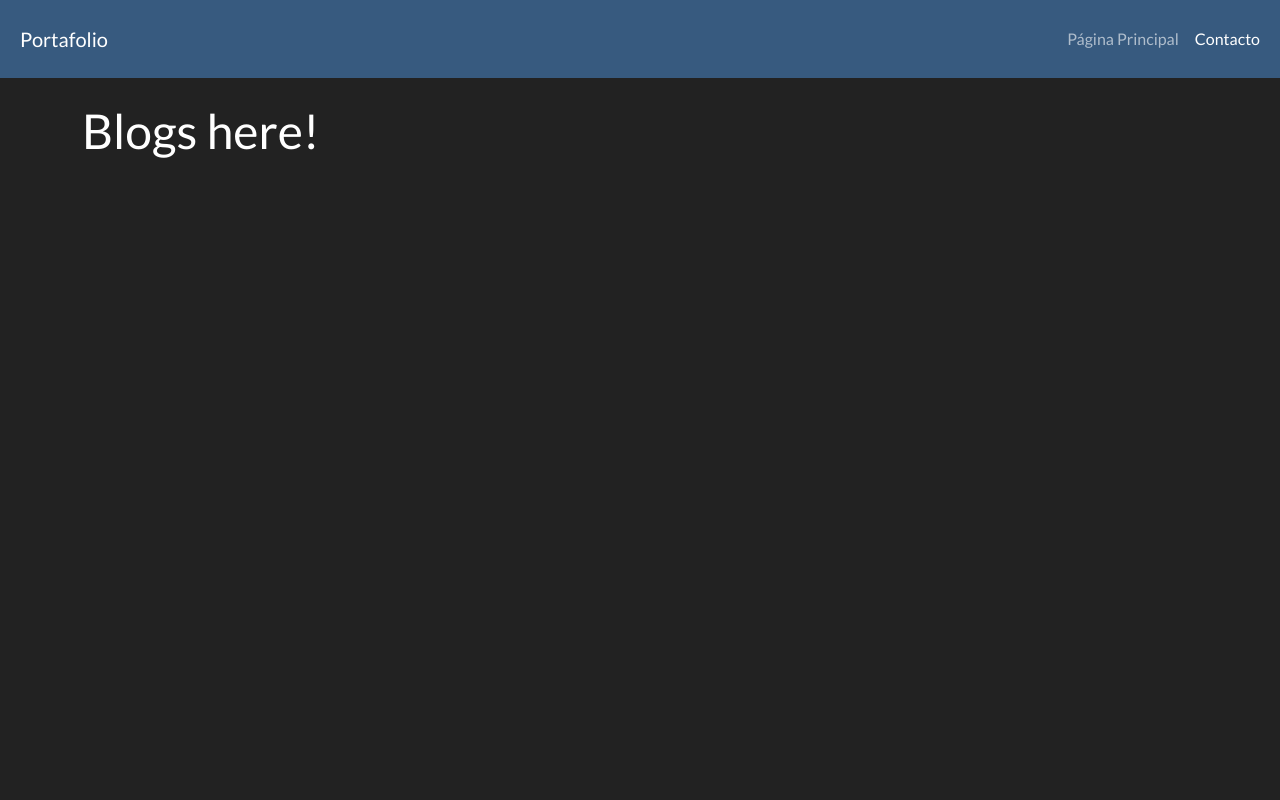
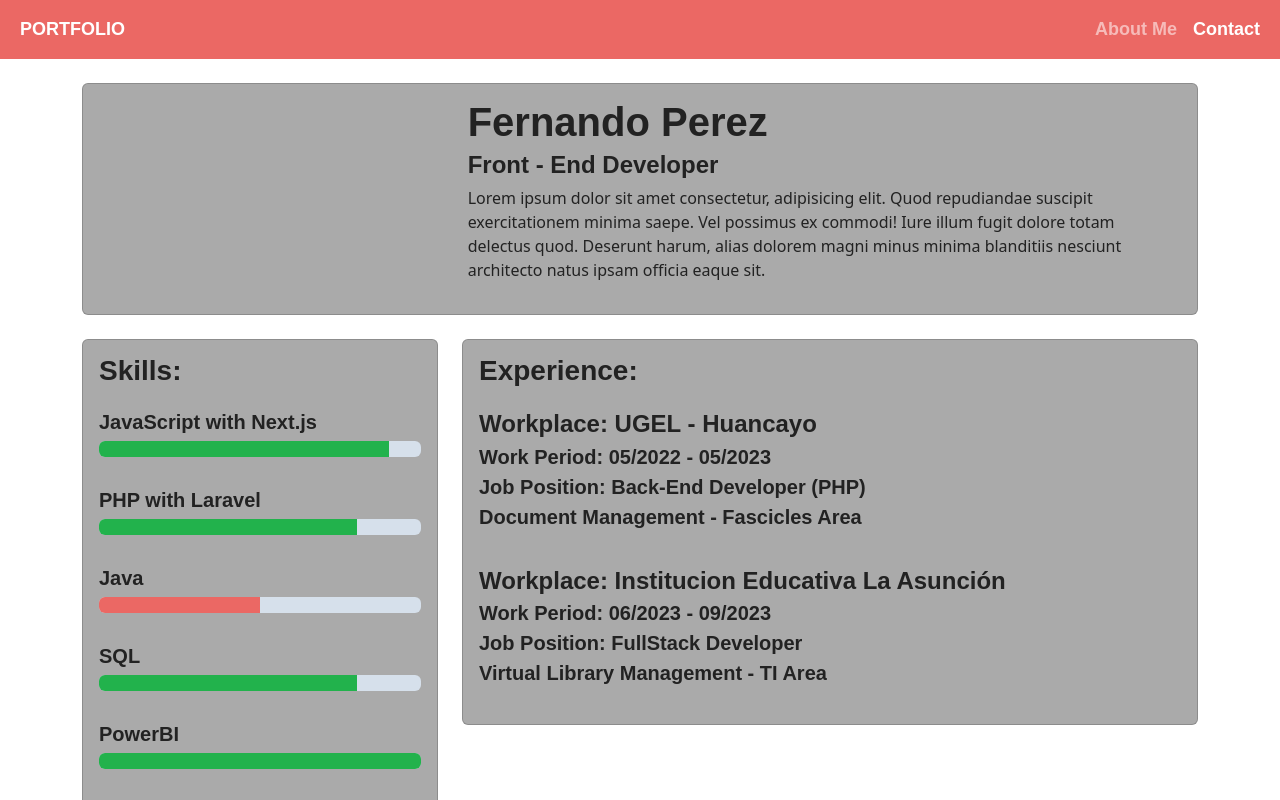
Before and after one commit to whatpasa/PortFolioLifetime, a Next.js app: page /blog in a window 1280 px wide. Shown: the top 800 px of the page. Built offline with nearby package versions, Linux system fonts and the light colour scheme; a web font is replaced by a local one.

Commit message:
3rd Version

```diff
--- a/components/Navbar.js
+++ b/components/Navbar.js
@@ -5,15 +5,15 @@ const Navbar = () =>
     <>
         <nav className="navbar navbar-expand-lg navbar-dark bg-primary ">
             <div className="container-fluid">
-                <Link className="navbar-brand p-2" href="/">Portafolio</Link>
+                <Link className="navbar-brand p-2" href="/">Portfolio</Link>
                 <div className="collapse navbar-collapse " id="navbarNav">
                     <ul className="me-auto mb-2 mb-lg-0"></ul>
                     <ul className="navbar-nav">
                         <li className="nav-item">
-                           <Link href="blog" className="nav-link"> Página Principal</Link>
+                           <Link href="blog" className="nav-link"> About Me</Link>
                         </li>
                         <li className="nav-item">
-                            <a className="nav-link active" href="github">Contacto</a>
+                            <Link className="nav-link active" href="github"> Contact </Link>
                         </li>
                     </ul>
                 </div>
--- /dev/null
+++ b/experience.js
@@ -0,0 +1,21 @@
+export const experience = [
+
+    {
+        locate: 'UGEL - Huancayo' ,
+        period: '05/2022 - 05/2023',
+        work: 'Document Management - Fascicles Area' ,
+        job: 'Back-End Developer (PHP)',
+
+    } ,
+    {
+        locate: 'Institucion Educativa La Asunción' ,
+        period: '06/2023 - 09/2023',
+        work: 'Virtual Library Management - TI Area' ,
+        job: 'FullStack Developer',
+
+    } ,
+
+
+
+
+]
--- a/pages/_app.js
+++ b/pages/_app.js
@@ -1,4 +1,4 @@
-import  'bootswatch/dist/darkly/bootstrap.min.css'
+import  'bootswatch/dist/journal/bootstrap.min.css'
 export default function MyApp({ Component, pageProps }) {
     return <Component {...pageProps} />
   }
--- a/pages/blog.js
+++ b/pages/blog.js
@@ -1,10 +1,72 @@
-import Layout from "../components/Layout";
-const Blog = () =>
+import Layout from './../components/Layout';
+import { skills } from "./../profile";
+import { experience } from "./../experience";
+const blog = () =>
 
-<Layout>
 
-    <h1>Blogs here!</h1>
+    <Layout>
+        <header className='row'>
+            <div className='col-md-12'>
+                <div className='card card-body bg-secondary'>
+                    <div className='row'>
+                        <div className='col-md-4'>
+                            <img src='' alt=''></img>
+                        </div>
+                        <div className='col-md-8'>
+                            <h1>Fernando Perez</h1>
+                            <h4>Front - End Developer</h4>
+                            <p>Lorem ipsum dolor sit amet consectetur, adipisicing elit. Quod repudiandae suscipit exercitationem minima saepe. Vel possimus ex commodi! Iure illum fugit dolore totam delectus quod. Deserunt harum, alias dolorem magni minus minima blanditiis nesciunt architecto natus ipsam officia eaque sit.</p>
+                        </div>
+                    </div>
+                </div>
+            </div>
+        </header>
 
-</Layout>
+        <div className="row">
 
-export default Blog;
+            <div className='col-md-4 py-4'>
+                <div className='card card-body bg-secondary'>
+                    <h3>Skills: </h3>
+
+                    {skills.map(({ skill, percentage, level }, i) => (
+                        <>
+                            <div className="py-3" key={i}>
+                                <h5>{skill}</h5>
+                                <div className="progress bg-info-subtle">
+                                    <div
+                                        className={`progress-bar ${level}`}
+                                        role='progressbar'
+                                        style={{ width: `${percentage}%` }}
+                                    >
+                                    </div>
+                                </div>
+                            </div>
+                        </>
+                    ))}
+                    <div>
+                        <span class="badge bg-primary p-2 m-1">Beginner</span>
+                        <span class="badge bg-success p-2 m-1">Intermediate</span>
+                        <span class="badge bg-danger p-2 m-1">Advanced</span>
+                    </div>
+                </div>
+            </div>
+            <div className="col-md-8 py-4">
+                <div className="card card-body bg-secondary">
+                    <h3>Experience: </h3>
+                    {experience.map(({ locate, period, work, job }, i) => (
+                        <>
+                            <div className="py-3" key={i}>
+                                <h4 className=''>Workplace: {locate}</h4>
+                                <h5>Work Period: {period} </h5>
+                                <h5>Job Position: {job}</h5>
+                                <h5>{work}</h5>
+                            </div>
+                        </>
+                    ))}
+                </div>
+            </div>
+
+        </div>
+    </Layout>
+
+export default blog;
--- a/profile.js
+++ b/profile.js
@@ -1,21 +1,41 @@
 export const skills = [
 
     {
-     skill: 'JavaScript with Next.js',
-     percentage : 100,
+        skill: 'JavaScript with Next.js',
+        percentage: 90,
+        level: 'bg-success',
     },
     {
-     skill: 'PHP with Laravel',
-     percentage : 100,
+        skill: 'PHP with Laravel',
+        percentage: 80,
+        level: 'bg-success',
     },
     {
-     skill: 'Java',
-     percentage : 100,
+        skill: 'Java',
+        percentage: 50,
+        level: 'bg-primary',
     },
     {
-     skill: 'SQL',
-     percentage : 100,
+        skill: 'SQL',
+        percentage: 80,
+        level: 'bg-success',
+    },
+    {
+        skill: 'PowerBI',
+        percentage: 100,
+        level: 'bg-success',
+    },
+    {
+        skill: 'Office',
+        percentage: 100,
+        level: 'bg-danger',
+    },
+    {
+        skill: 'English',
+        percentage: 70,
+        level: 'bg-success',
     },
 
 
+
 ]
```
Also changed, not shown: pages/index.js (+12 -30 lines), 1 other file (tests, documents, lock files or other folders).
